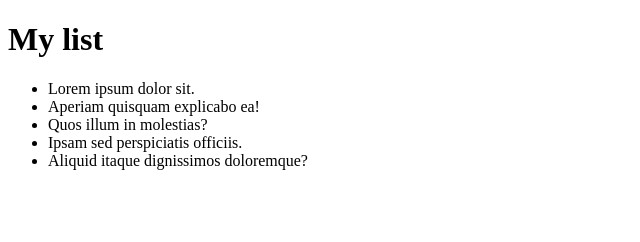
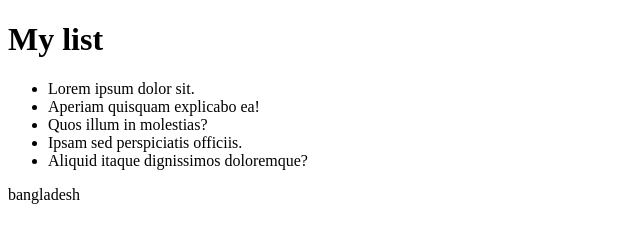
Before and after one commit to mahammadshariaralamsarker/19-FUNCTION-ADDEVENTLISTENER-EVENT-BUBBLE, a plain HTML site: page 08.Event bubble .html in a window 1280 px wide. Shown: the whole page, without its empty margins (0-640 px from the left). Drawn offline with Linux system fonts and the light colour scheme.

Commit message:
Update 08.Event bubble .html

```diff
--- a/08.Event bubble .html
+++ b/08.Event bubble .html
@@ -28,3 +28,4 @@
     </script>
 </body>
 </html>
+bangladesh
```
